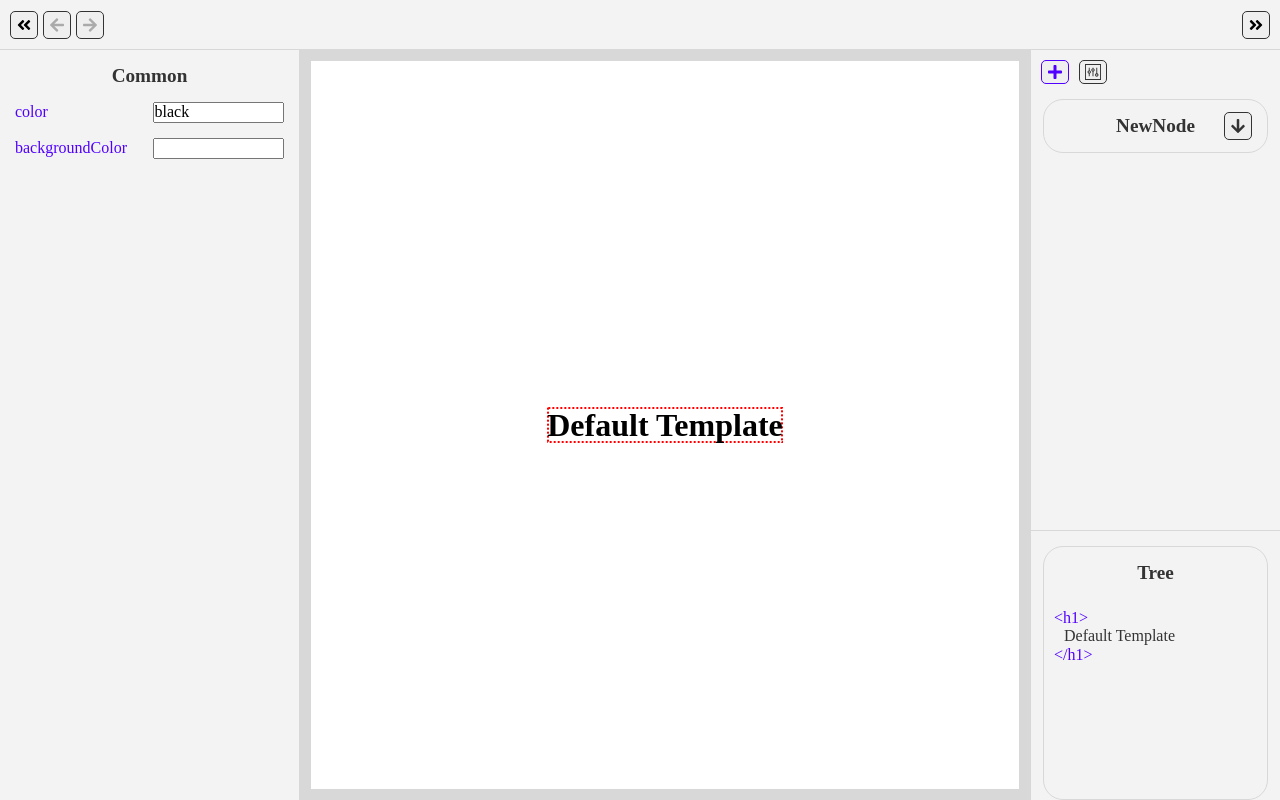
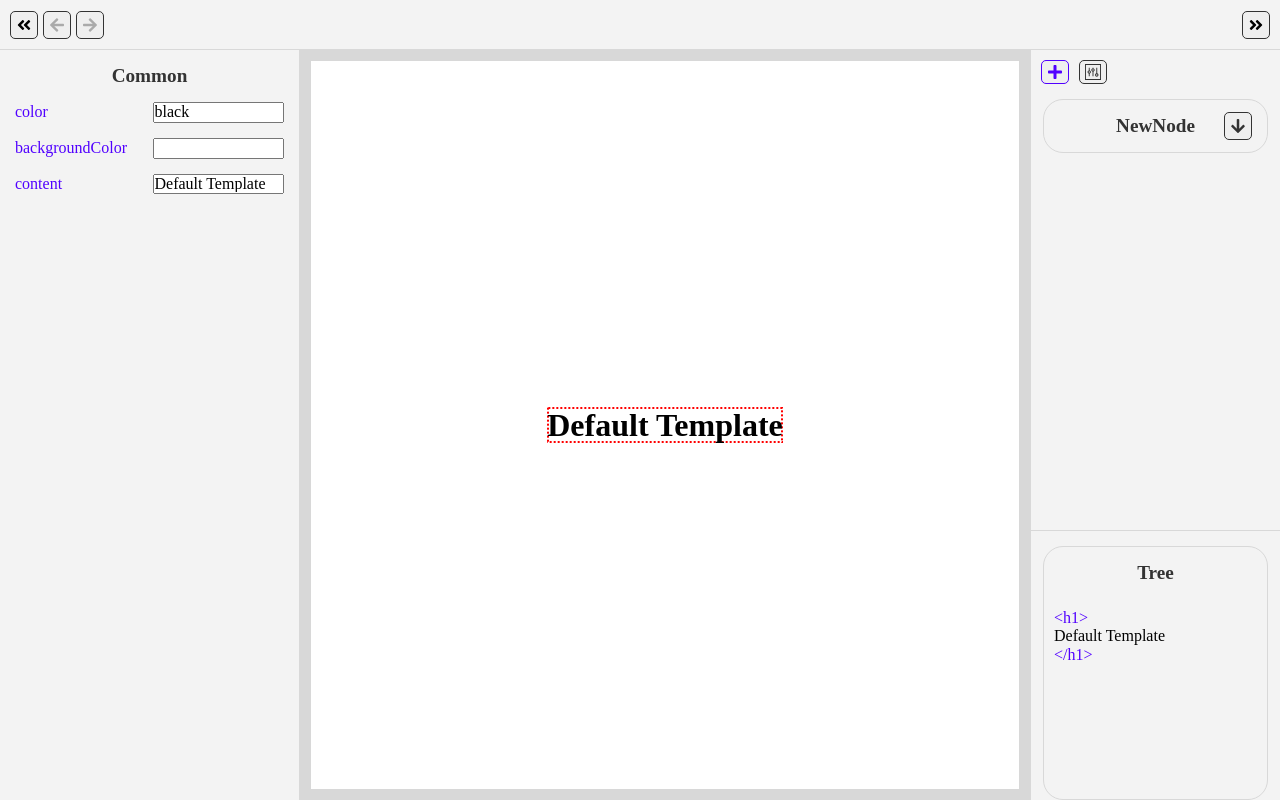
Before and after one commit to jasonlinkai/web-editor, a React (Create React App) app: page / in a window 1280 px wide. Both pictures are taken after a click on the element "Default Template". Built offline with nearby package versions, Linux system fonts and the light colour scheme.

Commit message:
update: element type

```diff
--- a/src/WebEditor/LeftDrawer/StyleEditor/index.tsx
+++ b/src/WebEditor/LeftDrawer/StyleEditor/index.tsx
@@ -149,18 +149,6 @@ const StyleEditor = observer(() => {
         <div>select node first</div>
       ) : (
         <div className={styles.styleEditorForm}>
-          {node.isPureTextNode ? (
-            <FormItem>
-              <Input
-                label="content"
-                value={node.content || ""}
-                onChange={(v) => {
-                  node.setContent(v);
-                }}
-              ></Input>
-            </FormItem>
-          ) : (
-            <>
           {styleKeys.map((styleKey) => {
             const config = renderConfigs[styleKey];
             if (!config) return null;
@@ -180,7 +168,16 @@ const StyleEditor = observer(() => {
               </FormItem>
             );
           })}
-            </>
+          {node.isTextElement && (
+            <FormItem>
+              <Input
+                label="content"
+                value={node.content || ""}
+                onChange={(v) => {
+                  node.setContent(v);
+                }}
+              ></Input>
+            </FormItem>
           )}
         </div>
       )}
--- a/src/WebEditor/Renderer/components/RenderNode/index.tsx
+++ b/src/WebEditor/Renderer/components/RenderNode/index.tsx
@@ -1,6 +1,6 @@
 import styles from "./RenderNode.module.scss";
 import clsx from "clsx";
-import React, { Fragment, SyntheticEvent } from "react";
+import React, { SyntheticEvent } from "react";
 import { observer } from "mobx-react-lite";
 import { AstNodeModelType } from "../../../../mobx/AstNodeModel";
 import { useStores } from "../../../../mobx/useMobxStateTreeStores";
@@ -27,13 +27,8 @@ const RenderNode: React.FC<RenderNodeProps> = observer(({ ast, ...p }) => {
 
   const isSelectedNode = ast.uuid === editor.selectedAstNode?.uuid;
   const draggable = !ast.isRootNode && isSelectedNode;
-  const isPureTextNode = ast.isPureTextNode;
+  const isTextElement = ast.isTextElement;
   // Base case: If the node is a text node, render it as is
-  if (isPureTextNode) {
-    return (
-      <Fragment>{ast.content}</Fragment>
-    );
-  }
 
   const node: AstNodeModelType = ast;
   // Otherwise, it's an element node
@@ -85,9 +80,11 @@ const RenderNode: React.FC<RenderNodeProps> = observer(({ ast, ...p }) => {
         },
       ]),
     },
-    renderChildren.map((child) => {
-      return <RenderNode key={child.uuid} ast={child} {...p} />;
-    })
+    isTextElement
+      ? node.content
+      : renderChildren.map((child) => {
+          return <RenderNode key={child.uuid} ast={child} {...p} />;
+        })
   );
 });
 
--- a/src/WebEditor/RightDrawer/panels/AstTagTreePanel/index.tsx
+++ b/src/WebEditor/RightDrawer/panels/AstTagTreePanel/index.tsx
@@ -9,7 +9,7 @@ const AstTagTree = observer(
   ({ node, level = 0 }: { node: AstNodeModelType; level?: number }) => {
     const { editor } = useStores();
     const { selectedAstNode, setSelectedAstNode } = editor;
-    const { isPureTextNode } = node;
+    const { isTextElement } = node;
     const marginLeft = `${10 * level}px`;
     return (
       <div
@@ -21,20 +21,6 @@ const AstTagTree = observer(
           setSelectedAstNode(node);
         }}
       >
-        {isPureTextNode ? (
-          <span
-            className={clsx([
-              styles.astTreePanelItemContent,
-              {
-                [styles.astTreePanelItemContentSelected]:
-                  selectedAstNode?.uuid === node.uuid,
-              },
-            ])}
-          >
-            {node.content}
-          </span>
-        ) : (
-          <>
         <span
           className={clsx([
             styles.astTreePanelItemStartTag,
@@ -45,6 +31,10 @@ const AstTagTree = observer(
           ])}
         >{`<${node.type}>`}</span>
 
+        {isTextElement ? (
+          node.content
+        ) : (
+          <>
             {node.children.map((child: AstNodeModelType) => {
               return (
                 <AstTagTree
@@ -54,6 +44,8 @@ const AstTagTree = observer(
                 />
               );
             })}
+          </>
+        )}
 
         <span
           className={clsx([
@@ -64,8 +56,6 @@ const AstTagTree = observer(
             },
           ])}
         >{`</${node.type}>`}</span>
-          </>
-        )}
       </div>
     );
   }
--- a/src/WebEditor/templates.ts
+++ b/src/WebEditor/templates.ts
@@ -1,9 +1,9 @@
-import { ElementType } from "./types";
+import { ContainerElementType, TextElementType } from "./types";
 import { EventNames } from "./event";
 export const templateDefault = {
   uuid: "5c5094a8-96a0-4467-aea4-5dec09b80582",
   parent: undefined,
-  type: ElementType.div,
+  type: ContainerElementType.div,
   props: {
     className: "",
     style: {
@@ -24,7 +24,7 @@ export const templateDefault = {
     {
       uuid: "561773be-c7c9-4458-9cfb-c3db5972e5e9",
       parent: "5c5094a8-96a0-4467-aea4-5dec09b80582",
-      type: ElementType.h1,
+      type: TextElementType.h1,
       props: {
         className: "",
         style: {
@@ -32,28 +32,16 @@ export const templateDefault = {
         },
       },
       events: {},
-      children: [
-        {
-          uuid: "40dfd631-0a98-4c4e-9693-951278f68689",
-          parent: "561773be-c7c9-4458-9cfb-c3db5972e5e9",
-          type: ElementType["pure-text"],
-          props: {
-            className: "",
-            style: {
-            },
-          },
-          events: {},
-          children: [],
-          content: "Default Template"
-        },
-      ],
+      children: [],
+      content: 'Default Template',
     },
   ],
 };
+
 export const template1 = {
   uuid: "5c5094a8-96a0-4467-aea4-5dec09b80582",
   parent: undefined,
-  type: ElementType.div,
+  type: ContainerElementType.div,
   props: {
     className: "container",
     style: {
@@ -72,7 +60,7 @@ export const template1 = {
     {
       uuid: "561773be-c7c9-4458-9cfb-c3db5972e5e9",
       parent: "5c5094a8-96a0-4467-aea4-5dec09b80582",
-      type: ElementType.div,
+      type: ContainerElementType.div,
       props: {
         className: "",
         style: {
@@ -87,7 +75,7 @@ export const template1 = {
     {
       uuid: "a6ccca86-655b-4907-98f9-9aeee1b51f9f",
       parent: "5c5094a8-96a0-4467-aea4-5dec09b80582",
-      type: ElementType.button,
+      type: TextElementType.button,
       props: {
         style: {
           color: "blue",
@@ -100,25 +88,8 @@ export const template1 = {
           payload: { path: "/test!" },
         },
       },
-      children: [
-        {
-          uuid: "40dfd631-0a98-4c4e-9693-951278f68689",
-          parent: "a6ccca86-655b-4907-98f9-9aeee1b51f9f",
-          type: ElementType["pure-text"],
-          content: "Click Me",
-        },
-        {
-          uuid: "e04c3fca-1b83-4471-bc66-f2b35d279170",
-          parent: "a6ccca86-655b-4907-98f9-9aeee1b51f9f",
-          type: ElementType.div,
-          props: {
-            className: "",
-            style: {},
-          },
-          events: {},
-          children: [],
-        },
-      ],
+      children: [],
+      content: 'test',
     },
   ],
 };
--- a/src/WebEditor/types.ts
+++ b/src/WebEditor/types.ts
@@ -1,9 +1,26 @@
-export enum ElementType {
-  "pure-text" = "pure-text",
+export enum ContainerElementType {
   div = "div",
+}
+
+export enum TextElementType {
+  span = "span",
   h1 = "h1",
+  h2 = "h2",
+  h3 = "h3",
+  h4 = "h4",
+  h5 = "h5",
   button = "button",
 }
+
+export enum SelfClosingElementType {
+  img = "img",
+  video = "video",
+}
+
+export type ElementType =
+  | ContainerElementType
+  | TextElementType
+  | SelfClosingElementType;
 
 export enum StyleEnum {
   width = "width",
--- a/src/mobx/AstNodeModel.ts
+++ b/src/mobx/AstNodeModel.ts
@@ -7,7 +7,11 @@ import {
   detach,
 } from "mobx-state-tree";
 import { Event, EventNames } from "../WebEditor/event";
-import { ElementType } from "../WebEditor/types";
+import {
+  ContainerElementType,
+  SelfClosingElementType,
+  TextElementType,
+} from "../WebEditor/types";
 import { StyleEnum } from "../WebEditor/types";
 
 const AstNodeModelPropsStyle = t.model("AstNodeModelPropsStyle", {
@@ -52,7 +56,11 @@ export const AstNodeModel = t
   .model("AstNodeModel", {
     uuid: t.identifier,
     parent: t.maybe(t.reference(t.late((): IAnyModelType => AstNodeModel))),
-    type: t.enumeration([...Object.values(ElementType)]),
+    type: t.enumeration([
+      ...Object.values(ContainerElementType),
+      ...Object.values(TextElementType),
+      ...Object.values(SelfClosingElementType),
+    ]),
     events: t.optional(
       t.frozen<{
         onClick?: Event<EventNames>;
@@ -77,8 +85,10 @@ export const AstNodeModel = t
     get isRootNode() {
       return self.parent === undefined;
     },
-    get isPureTextNode() {
-      return self.type === ElementType["pure-text"];
+    get isTextElement() {
+      return Object.values(TextElementType).includes(
+        self.type as TextElementType
+      );
     },
   }))
   .actions((self) => ({
@@ -94,9 +104,7 @@ export const AstNodeModel = t
     setIsDragOvered(v: boolean) {
       self.isDragOvered = v;
     },
-    setStyle(
-      style: Partial<SnapshotOut<AstNodeModelPropsStyleType>>
-    ) {
+    setStyle(style: Partial<SnapshotOut<AstNodeModelPropsStyleType>>) {
       self.props.style = {
         ...self.props.style,
         ...style,
--- a/src/mobx/EditorModel.ts
+++ b/src/mobx/EditorModel.ts
@@ -29,13 +29,13 @@ export const EditorModel = t
         if (!self.selectedAstNode) {
           self.selectedAstNode = node;
           node.setStyle(node.props.style);
-          if (node.isPureTextNode) {
+          if (node.isTextElement) {
             node.setContent(node.content || "");
           }
         } else {
           if (node.uuid !== self.selectedAstNode.uuid) {
             self.selectedAstNode.setStyle({});
-            if (node.isPureTextNode) {
+            if (node.isTextElement) {
               node.setContent(node.content || "");
             }
             self.selectedAstNode = node;
@@ -47,7 +47,7 @@ export const EditorModel = t
           self.selectedAstNode = undefined;
         } else {
           self.selectedAstNode.setStyle({});
-          if (self.selectedAstNode.isPureTextNode) {
+          if (self.selectedAstNode.isTextElement) {
             self.selectedAstNode.setContent(
               self.selectedAstNode.content || ""
             );
```
Lines whose indentation alone changed are shown as unchanged.
